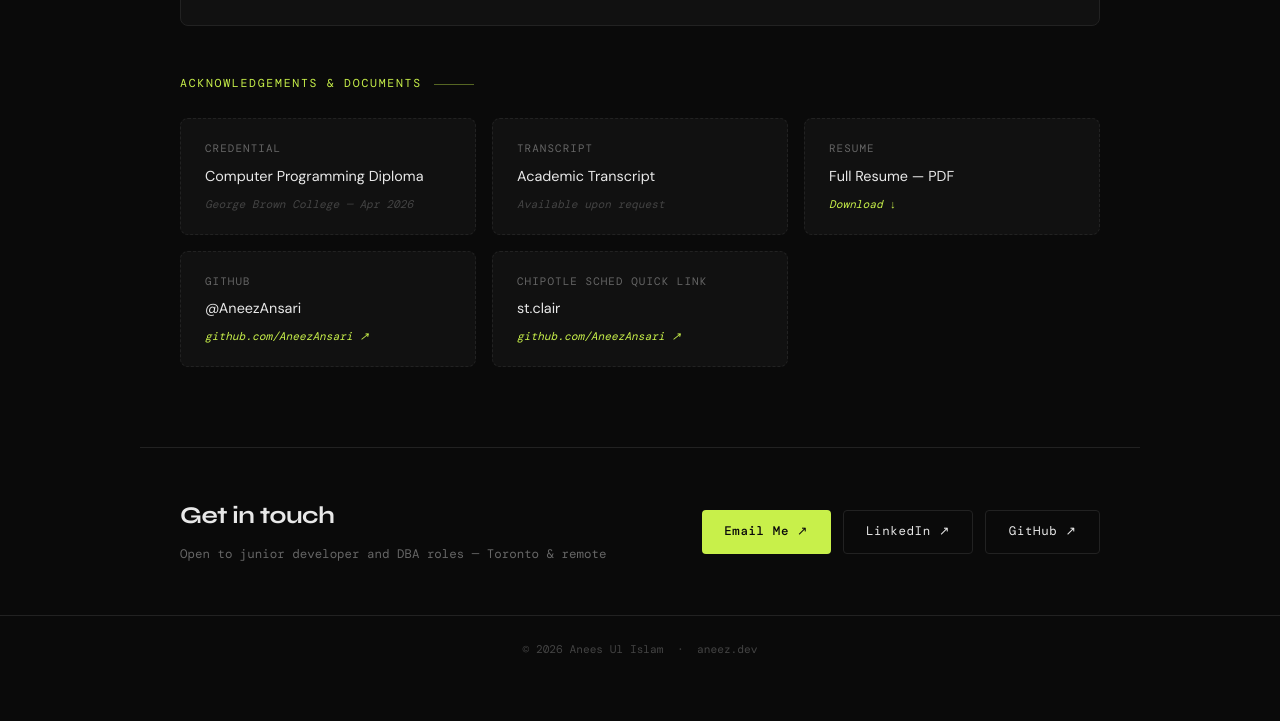
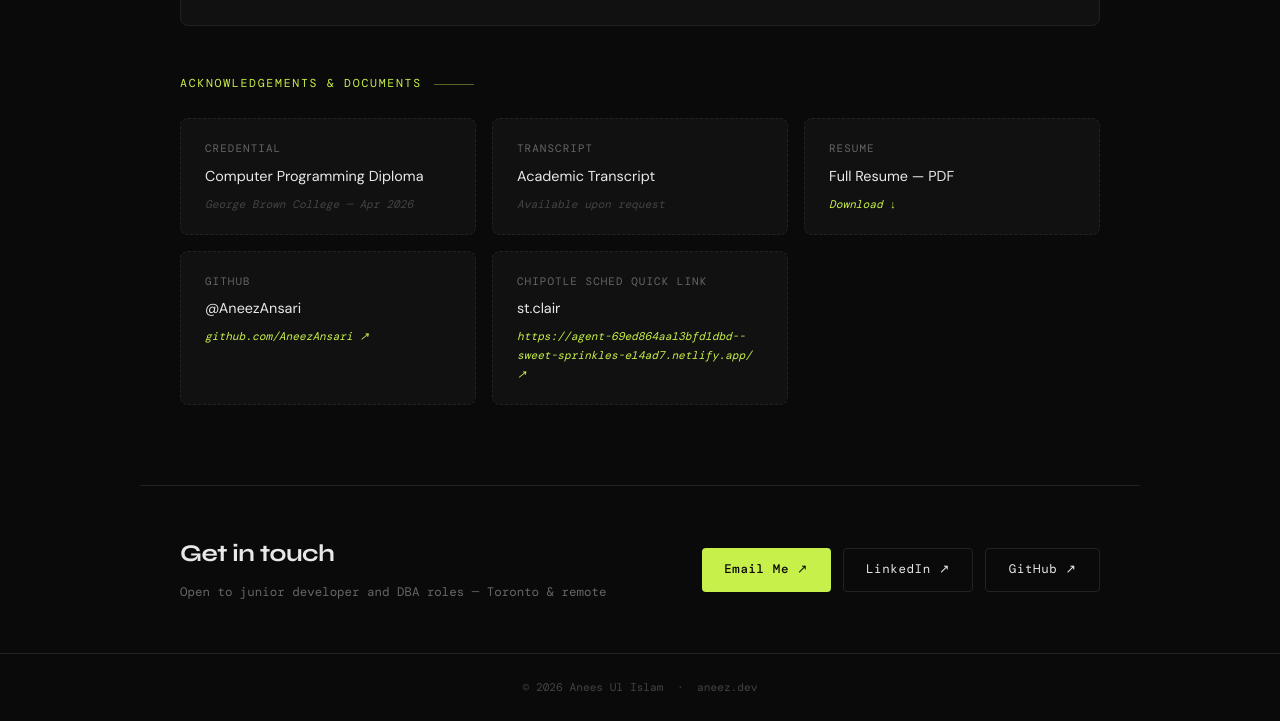
Before and after one commit to AneezAnsari/aneez.dev, a plain HTML site: page index.html in a window 1280 px wide. Shown: the part 4425-5146 px from the top of the page. Before the commit the page ends 5108 px from the top, so only its background shows below. Drawn offline with nearby package versions, Linux system fonts and the light colour scheme; a web font is replaced by a local one.

Commit message:
Update index.html

```diff
--- a/index.html
+++ b/index.html
@@ -934,7 +934,7 @@
       <div class="ack-card">
         <span class="ack-card-label">Chipotle sched quick link</span>
         <span class="ack-card-value">st.clair</span>
-        <span class="ack-card-note"><a href="https://agent-69ed864aa13bfd1dbd--sweet-sprinkles-e14ad7.netlify.app/" target="_blank" style="color:var(--accent);text-decoration:none;">github.com/AneezAnsari ↗</a></span>
+        <span class="ack-card-note"><a href="https://agent-69ed864aa13bfd1dbd--sweet-sprinkles-e14ad7.netlify.app/" target="_blank" style="color:var(--accent);text-decoration:none;">https://agent-69ed864aa13bfd1dbd--sweet-sprinkles-e14ad7.netlify.app/ ↗</a></span>
       </div>
     </div>
   </div>
```
